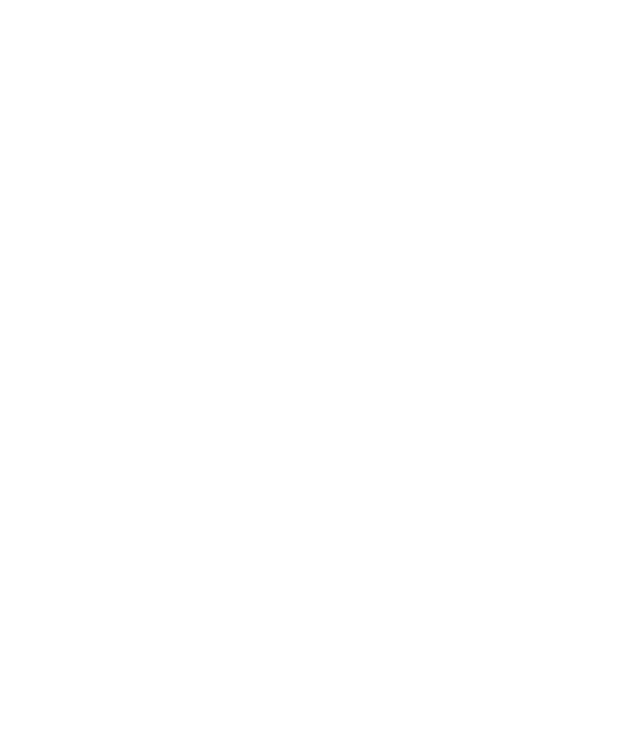
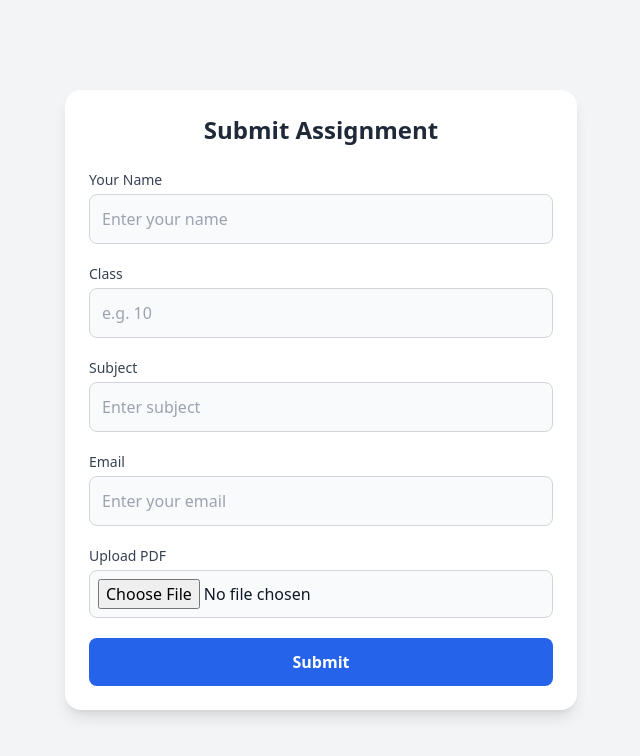
Before and after one commit to thepgopalhub/personal-coaching-frontend, a React (Vite) app: page /submit-assignment in a window 1280 px wide. Before the commit this address had no page. Shown: the top 756 px of the page, without its empty margins (319-959 px from the left). Built offline with nearby package versions, Linux system fonts and the light colour scheme; the HTML template or start-up script is replaced by a standard one.

Commit message:
assignment submition feature added

```diff
--- a/src/App.jsx
+++ b/src/App.jsx
@@ -4,6 +4,8 @@
 import MainPage from "./pages/MainPage";
 import ProtectedRoute from "./components/ProtectedRoute";
 import UploadPage from "./pages/UploadPage";
+import SubmitAssignment from "./pages/SubmitAssignment";
+import AssignmentList from "./pages/AssignmentList";
 
 function App() {
     return (
@@ -13,7 +15,8 @@
                 <Route path="/" element={<Login />} />
                 <Route path="/main" element={<ProtectedRoute><MainPage /></ProtectedRoute>} />
                 <Route path="/upload" element={<ProtectedRoute><UploadPage /></ProtectedRoute>} />
-
+                <Route path="/submit-assignment" element={<SubmitAssignment />} />
+                <Route path="/assignments" element={<AssignmentList />} />
             </Routes>
         </Router>
     );
--- /dev/null
+++ b/src/pages/AssignmentList.jsx
@@ -0,0 +1,71 @@
+import { useEffect, useState } from "react";
+import axios from "axios";
+
+const AssignmentList = () => {
+  const [assignments, setAssignments] = useState([]);
+
+  useEffect(() => {
+    const fetchAssignments = async () => {
+      try {
+        const token = JSON.parse(localStorage.getItem("user"))?.token;
+        const res = await axios.get(
+          "https://personal-coaching-backend.onrender.com/api/assignments",
+          { headers: { Authorization: `Bearer ${token}` } }
+        );
+        setAssignments(res.data);
+      } catch (err) {
+        console.error(err);
+      }
+    };
+
+    fetchAssignments();
+  }, []);
+
+  return (
+    <div className="min-h-screen px-4 py-10 bg-gray-100 dark:bg-gray-900">
+      <div className="max-w-3xl p-6 mx-auto bg-white shadow-lg rounded-2xl dark:bg-gray-800">
+        <h2 className="mb-6 text-2xl font-bold text-center text-gray-800 dark:text-gray-100">
+          Submitted Assignments
+        </h2>
+
+        {assignments.length === 0 ? (
+          <p className="text-center text-gray-600 dark:text-gray-400">
+            No assignments submitted yet.
+          </p>
+        ) : (
+          <ul className="space-y-4">
+            {assignments.map((a) => (
+              <li
+                key={a._id}
+                className="p-4 border shadow-sm rounded-xl bg-gray-50 dark:bg-gray-700 dark:border-gray-600"
+              >
+                <p className="text-gray-800 dark:text-gray-200">
+                  <strong>Name:</strong> {a.name}
+                </p>
+                <p className="text-gray-800 dark:text-gray-200">
+                  <strong>Class:</strong> {a.className}
+                </p>
+                <p className="text-gray-800 dark:text-gray-200">
+                  <strong>Subject:</strong> {a.subject}
+                </p>
+                <p className="text-gray-800 dark:text-gray-200">
+                  <strong>Email:</strong> {a.email}
+                </p>
+                <a
+                  href={a.fileUrl}
+                  target="_blank"
+                  rel="noopener noreferrer"
+                  className="inline-block mt-2 text-sm font-medium text-blue-500 hover:underline"
+                >
+                  📥 Download PDF
+                </a>
+              </li>
+            ))}
+          </ul>
+        )}
+      </div>
+    </div>
+  );
+};
+
+export default AssignmentList;
--- /dev/null
+++ b/src/pages/SubmitAssignment.jsx
@@ -0,0 +1,164 @@
+import { useState } from "react";
+import axios from "axios";
+
+export default function SubmitAssignment() {
+  const [formData, setFormData] = useState({
+    name: "",
+    className: "",
+    subject: "",
+    email: "",
+  });
+  const [file, setFile] = useState(null);
+  const [loading, setLoading] = useState(false);
+  const [message, setMessage] = useState({ type: "", text: "" });
+
+  const handleChange = (e) => {
+    if (e.target.name === "file") {
+      setFile(e.target.files[0]);
+    } else {
+      setFormData({ ...formData, [e.target.name]: e.target.value });
+    }
+  };
+
+  const handleSubmit = async (e) => {
+    e.preventDefault();
+    setLoading(true);
+    setMessage({ type: "", text: "" });
+
+    try {
+      const data = new FormData();
+      Object.keys(formData).forEach((key) => data.append(key, formData[key]));
+      data.append("assignment", file);
+
+      await axios.post(
+        "https://personal-coaching-backend.onrender.com/api/assignments/submit",
+        data,
+        { headers: { "Content-Type": "multipart/form-data" } }
+      );
+
+      setMessage({ type: "success", text: "✅ Assignment submitted successfully!" });
+      setFormData({ name: "", className: "", subject: "", email: "" });
+      setFile(null);
+    } catch (error) {
+      setMessage({ type: "error", text: "❌ Failed to submit. Try again!" });
+    } finally {
+      setLoading(false);
+    }
+  };
+
+  return (
+    <div className="flex items-center justify-center min-h-screen transition-colors duration-300 bg-gray-100 dark:bg-gray-950">
+        <div className="w-full max-w-lg p-6 mx-4 bg-white shadow-lg dark:bg-gray-900 rounded-2xl">
+      <h2 className="mb-6 text-2xl font-bold text-center text-gray-800 dark:text-gray-100">
+        Submit Assignment
+      </h2>
+
+      {/* Alert messages */}
+      {message.text && (
+        <div
+          className={`mb-4 p-3 rounded-lg text-sm font-medium ${
+            message.type === "success"
+              ? "bg-green-100 text-green-800 dark:bg-green-900 dark:text-green-200"
+              : "bg-red-100 text-red-800 dark:bg-red-900 dark:text-red-200"
+          }`}
+        >
+          {message.text}
+        </div>
+      )}
+
+      <form onSubmit={handleSubmit} className="space-y-5">
+        {/* Name */}
+        <div>
+          <label className="block mb-1 text-sm font-medium text-gray-700 dark:text-gray-300">
+            Your Name
+          </label>
+          <input
+            type="text"
+            name="name"
+            value={formData.name}
+            onChange={handleChange}
+            required
+            placeholder="Enter your name"
+            className="w-full p-3 text-gray-900 border border-gray-300 rounded-lg dark:border-gray-700 bg-gray-50 dark:bg-gray-800 dark:text-gray-100 focus:ring-2 focus:ring-blue-500 focus:outline-none"
+          />
+        </div>
+
+        {/* Class */}
+        <div>
+          <label className="block mb-1 text-sm font-medium text-gray-700 dark:text-gray-300">
+            Class
+          </label>
+          <input
+            type="text"
+            name="className"
+            value={formData.className}
+            onChange={handleChange}
+            required
+            placeholder="e.g. 10"
+            className="w-full p-3 text-gray-900 border border-gray-300 rounded-lg dark:border-gray-700 bg-gray-50 dark:bg-gray-800 dark:text-gray-100 focus:ring-2 focus:ring-blue-500 focus:outline-none"
+          />
+        </div>
+
+        {/* Subject */}
+        <div>
+          <label className="block mb-1 text-sm font-medium text-gray-700 dark:text-gray-300">
+            Subject
+          </label>
+          <input
+            type="text"
+            name="subject"
+            value={formData.subject}
+            onChange={handleChange}
+            required
+            placeholder="Enter subject"
+            className="w-full p-3 text-gray-900 border border-gray-300 rounded-lg dark:border-gray-700 bg-gray-50 dark:bg-gray-800 dark:text-gray-100 focus:ring-2 focus:ring-blue-500 focus:outline-none"
+          />
+        </div>
+
+        {/* Email */}
+        <div>
+          <label className="block mb-1 text-sm font-medium text-gray-700 dark:text-gray-300">
+            Email
+          </label>
+          <input
+            type="email"
+            name="email"
+            value={formData.email}
+            onChange={handleChange}
+            required
+            placeholder="Enter your email"
+            className="w-full p-3 text-gray-900 border border-gray-300 rounded-lg dark:border-gray-700 bg-gray-50 dark:bg-gray-800 dark:text-gray-100 focus:ring-2 focus:ring-blue-500 focus:outline-none"
+          />
+        </div>
+
+        {/* File Upload */}
+        <div>
+          <label className="block mb-1 text-sm font-medium text-gray-700 dark:text-gray-300">
+            Upload PDF
+          </label>
+          <input
+            type="file"
+            name="file"
+            accept=".pdf"
+            onChange={handleChange}
+            required
+            className="w-full p-2 text-gray-900 border border-gray-300 rounded-lg dark:text-gray-100 dark:border-gray-700 bg-gray-50 dark:bg-gray-800 focus:ring-2 focus:ring-blue-500 focus:outline-none"
+          />
+        </div>
+
+        {/* Submit Button */}
+        <button
+          type="submit"
+          disabled={loading}
+          className={`w-full py-3 rounded-lg text-white font-semibold transition-colors duration-300
+            ${loading
+              ? "bg-blue-400 cursor-not-allowed"
+              : "bg-blue-600 hover:bg-blue-700 dark:bg-blue-500 dark:hover:bg-blue-600"}`}
+        >
+          {loading ? "Submitting..." : "Submit"}
+        </button>
+      </form>
+    </div>
+    </div>
+  );
+}
```
Also changed, not shown: src/pages/MainPage.jsx (+38 -20 lines).
